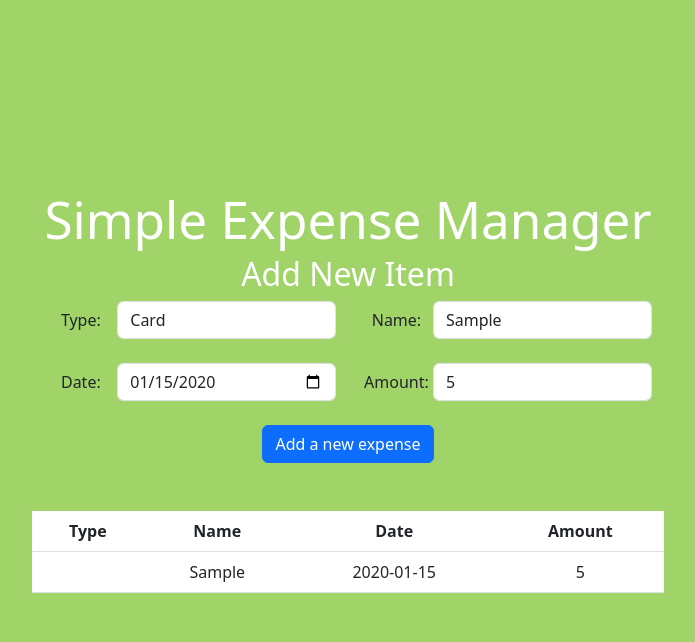
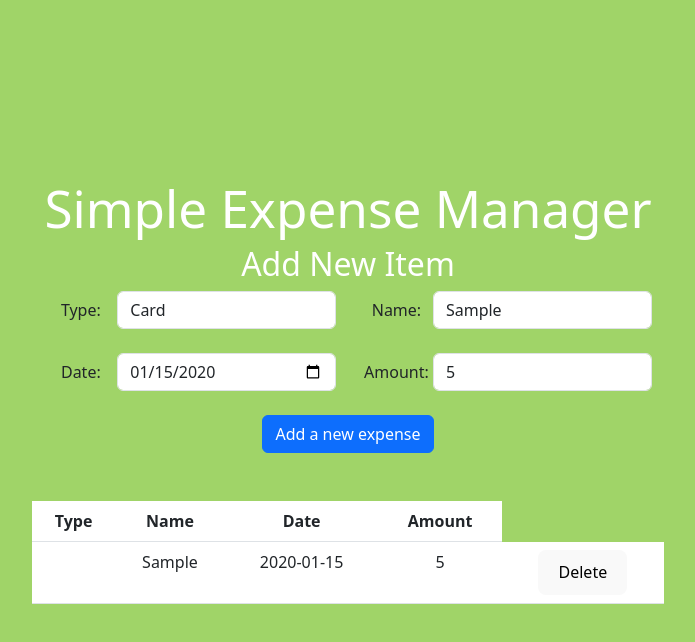
Before and after one commit to coachpacman/expense-manager, a React (Vite) app: page / in a window 1280 px wide. Both pictures are taken after typing "Sample", "2020-01-15", "5" into the empty fields and a click on the button "Add a new expense". Shown: the top 642 px of the page, without its empty margins (292-987 px from the left). Built offline with nearby package versions, Linux system fonts and the light colour scheme.

Commit message:
delete row button and function

```diff
--- a/src/App.jsx
+++ b/src/App.jsx
@@ -21,7 +21,6 @@ export default function FilterableExpenseTable() {
 
     const formJson = Object.fromEntries(formData.entries());
     console.log(formJson);
-    console.log(formJson.type);
 
   }
 
@@ -99,7 +98,7 @@ export default function FilterableExpenseTable() {
                     setExpenses([
                       ...expenses,
                       {
-                        id: nextId++,
+                        key: nextId++,
                         type: type,
                         description: description,
                         date: date,
@@ -127,12 +126,25 @@ export default function FilterableExpenseTable() {
             </thead>
             <tbody>
               {expenses.map(expense => (
+                <>
                   <tr key={expense.id}>
                     <td>{expense.type}</td>
                     <td>{expense.description}</td>
                     <td>{expense.date}</td>
                     <td>{expense.amount}</td>
+                    <td>
+                      <button onClick={() => {
+                        setExpenses(
+                          expenses.filter(a =>
+                            a.id !== expense.id
+                            )
+                          )
+                      }}>
+                        Delete
+                      </button>
+                    </td>
                   </tr>
+                </>
               ))}
             </tbody>
           </table>
```
Lines whose indentation alone changed are shown as unchanged.
